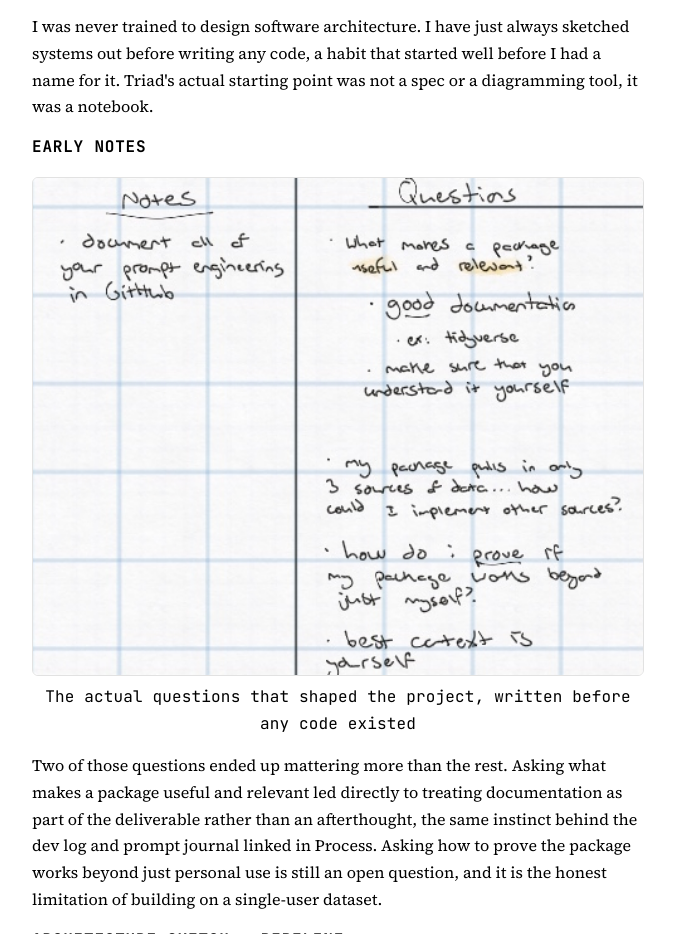
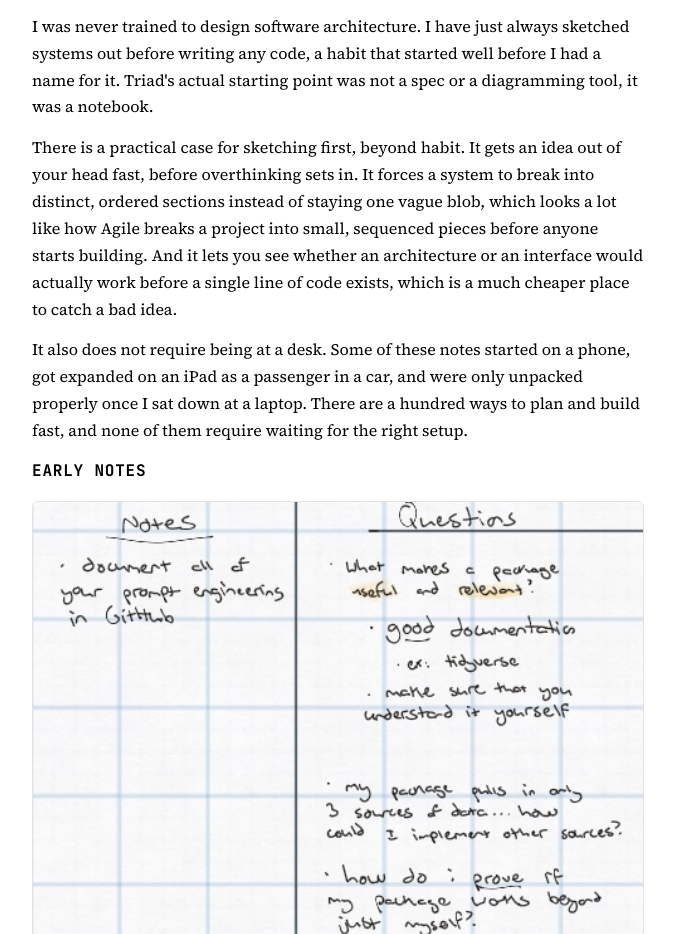
Before and after one commit to jonathanascona/triad-showcase, a plain HTML site: page index.html in a window 1280 px wide. Shown: the part 4944-5878 px from the top of the page, without its empty margins (302-977 px from the left). Drawn offline with nearby package versions, Linux system fonts and the light colour scheme.

Commit message:
Add files via upload

```diff
--- a/index.html
+++ b/index.html
@@ -553,6 +553,10 @@ FLAGS:
     <h2>Design Process</h2>
     <p>I was never trained to design software architecture. I have just always sketched systems out before writing any code, a habit that started well before I had a name for it. Triad's actual starting point was not a spec or a diagramming tool, it was a notebook.</p>
 
+    <p>There is a practical case for sketching first, beyond habit. It gets an idea out of your head fast, before overthinking sets in. It forces a system to break into distinct, ordered sections instead of staying one vague blob, which looks a lot like how Agile breaks a project into small, sequenced pieces before anyone starts building. And it lets you see whether an architecture or an interface would actually work before a single line of code exists, which is a much cheaper place to catch a bad idea.</p>
+
+    <p>It also does not require being at a desk. Some of these notes started on a phone, got expanded on an iPad as a passenger in a car, and were only unpacked properly once I sat down at a laptop. There are a hundred ways to plan and build fast, and none of them require waiting for the right setup.</p>
+
     <p class="code-label">Early Notes</p>
     <img class="process-img" src="process/notes-questions.png" alt="Handwritten notes and questions from early Triad planning">
     <p class="chart-caption">The actual questions that shaped the project, written before any code existed</p>
```
